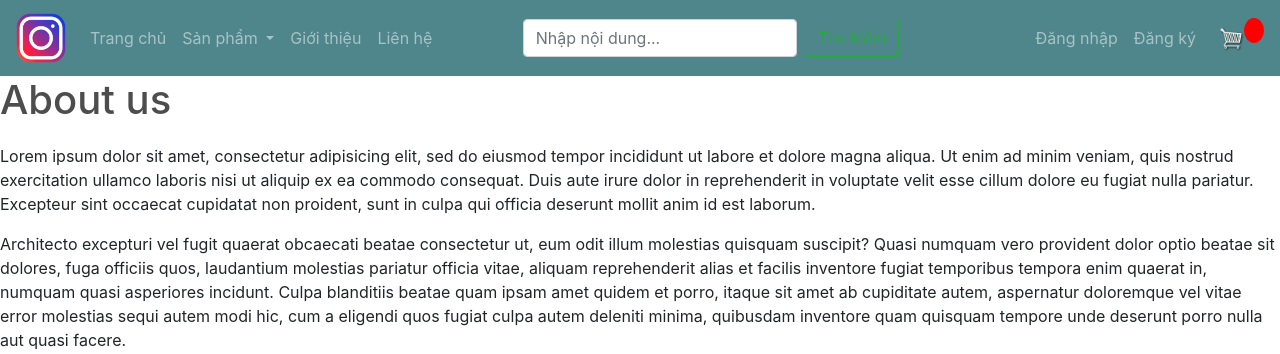
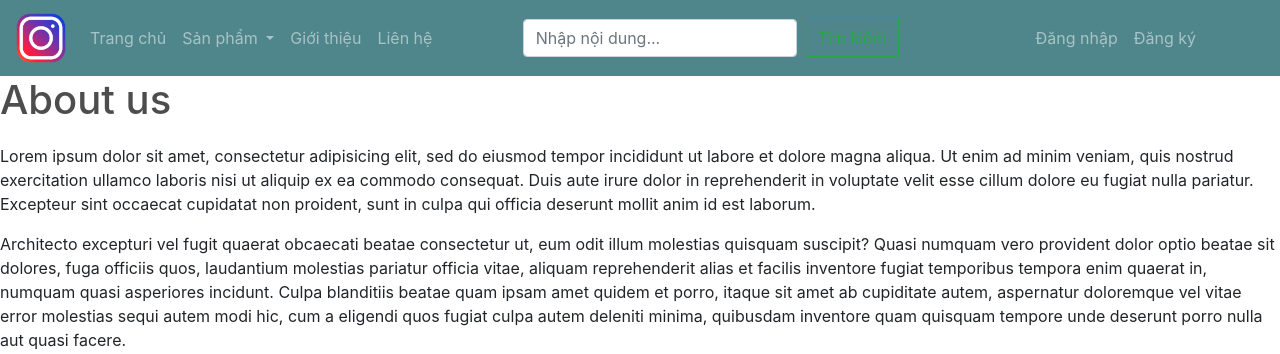
Before and after one commit to tinhnguyen229/ecommercial_web, a Django app: page /about_us/ in a window 1280 px wide. Shown: the top 354 px of the page. Run offline with Django 4.2, Linux system fonts and the light colour scheme; some libraries are stand-ins or nearby versions.

Commit message:
[FIX] cart icon in base.html template

```diff
--- a/app/templates/app/base.html
+++ b/app/templates/app/base.html
@@ -120,7 +120,7 @@
             </div>
         </ul>
 
-        <div class="form-inline my-2 my-lg-0">
+        <div class="form-inline my-2 my-lg-0" style="visibility: {{user_login}}">
             <a href="{% url 'cart'%}">
                 <img id="cart-icon" src="{% static 'app/images/cart.png' %}">
             </a>
```
Also changed, not shown: db.sqlite3.
